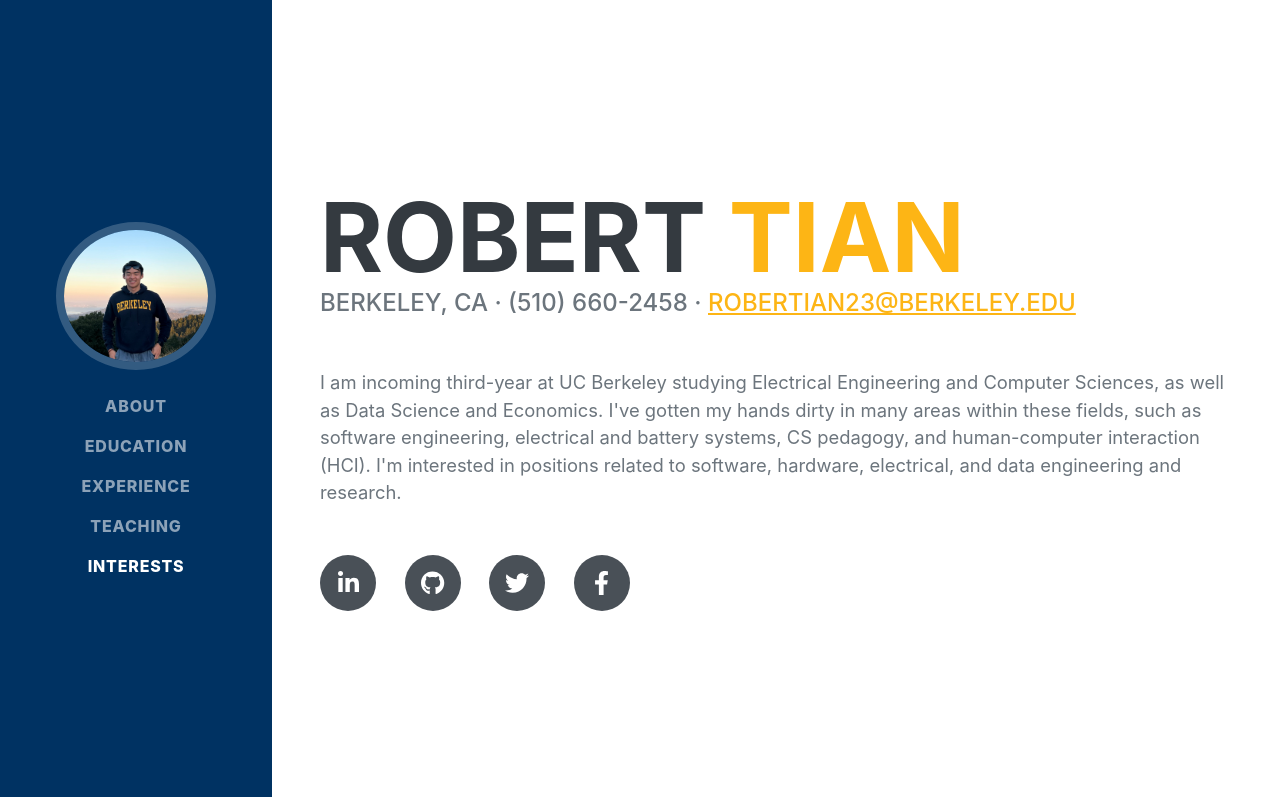
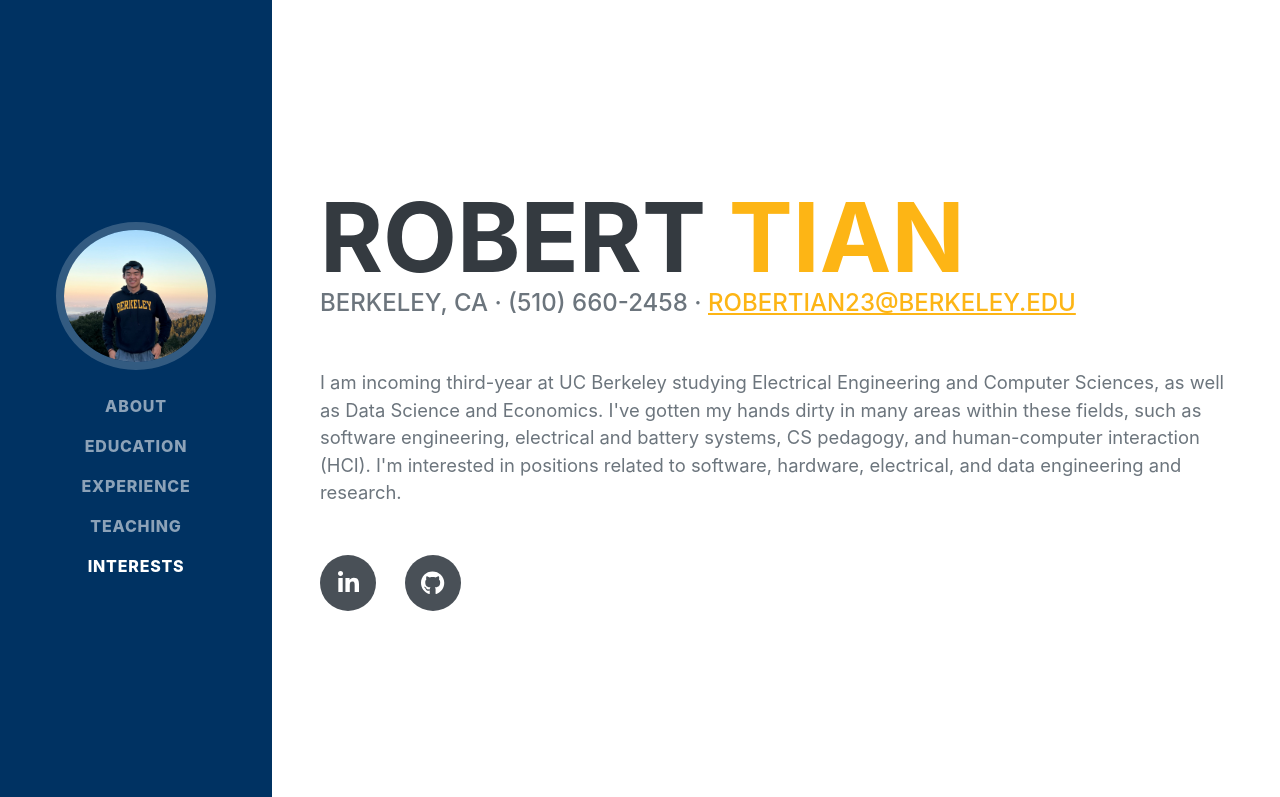
Before and after one commit to robt23/robt23.github.io, a plain HTML site: page index.html in a window 1280 px wide. Shown: the top 797 px of the page. Drawn offline with nearby package versions, Linux system fonts and the light colour scheme; a web font is replaced by a local one.

Commit message:
remove facebook + twitter icons

```diff
--- a/index.html
+++ b/index.html
@@ -51,8 +51,6 @@
                     <div class="social-icons">
                         <a class="social-icon" href="https://www.linkedin.com/in/robertian23/"><i class="fab fa-linkedin-in"></i></a>
                         <a class="social-icon" href="https://www.github.com/robt23"><i class="fab fa-github"></i></a>
-                        <a class="social-icon" href="#!"><i class="fab fa-twitter"></i></a>
-                        <a class="social-icon" href="#!"><i class="fab fa-facebook-f"></i></a>
                     </div>
                 </div>
             </section>
```
